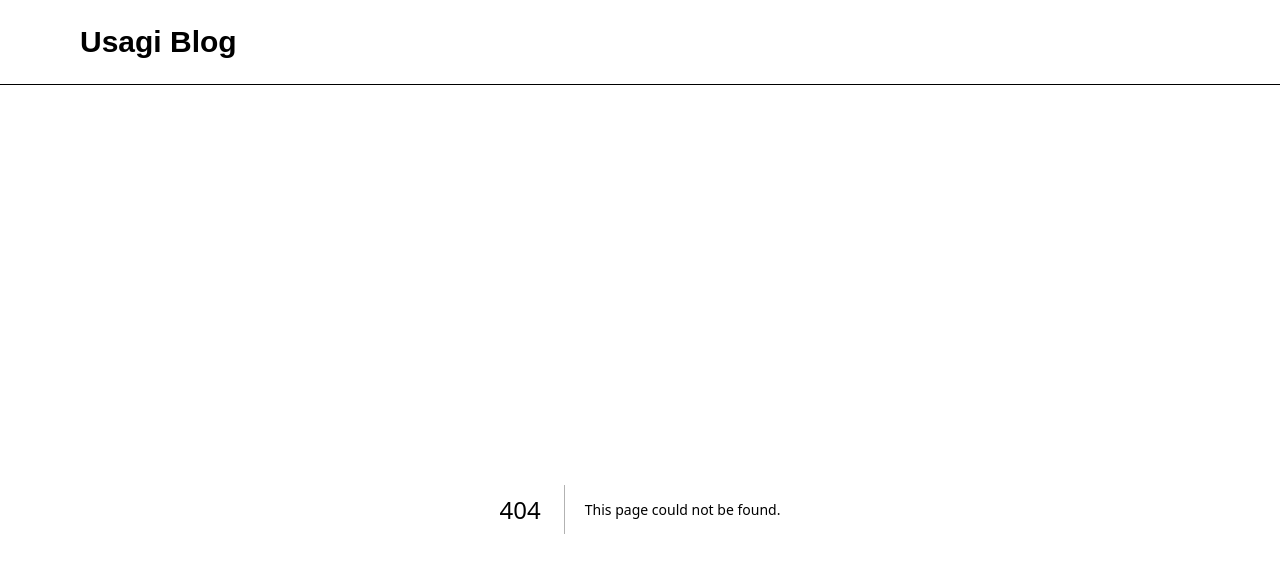
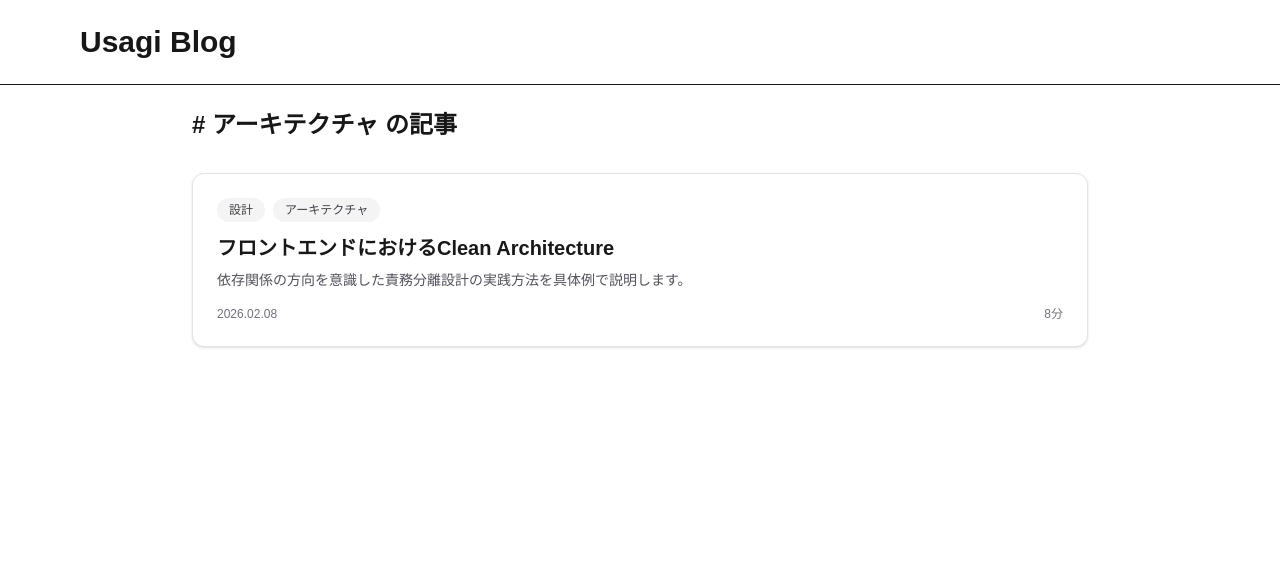
Before and after one commit to Apple-cake/next-tech-blog, a Next.js app: page /tags/architecture in a window 1280 px wide. Before the commit this address had no page. Shown: the top 572 px of the page. Built offline with nearby package versions, Linux system fonts and the light colour scheme.

Commit message:
タグ一覧ページの作成

```diff
--- /dev/null
+++ b/app/tags/[slug]/page.tsx
@@ -0,0 +1,25 @@
+import { articles } from "@/lib/articles";
+import { tags } from "@/lib/tags";
+import ArticleList from "@/components/article/ArticleList";
+
+type Props = {
+  params: Promise<{ slug: string }>;
+};
+
+export default async function TagPage({ params }: Props) {
+  const { slug } = await params;
+
+  const tagInfo = tags.find((t) => t.slug === slug);
+  const label = tagInfo?.name ?? slug;
+
+  const filtered = articles.filter((article) =>
+    article.tags.some((tag) => tag.slug === slug)
+  );
+
+  return (
+    <ArticleList
+      articles={filtered}
+      title={`# ${label} の記事`}
+    />
+  );
+}
--- a/components/article/ArticleList.tsx
+++ b/components/article/ArticleList.tsx
@@ -10,13 +10,13 @@ type Props = {
   title?: string;
 };
 
-export default function ArticleList({ articles }: Props) {
+export default function ArticleList({ articles, title }: Props) {
   return (
     <section className="max-w-4xl mx-auto">
 
       {/* セクションタイトル */}
       <h2 className="text-2xl font-bold mb-8">
-        新着記事
+        {title}
       </h2>
 
       {/* 縦並び */}
--- /dev/null
+++ b/lib/tags.ts
@@ -0,0 +1,11 @@
+export const tags = [
+  { name: "設計", slug: "design" },
+  { name: "Next.js", slug: "nextjs" },
+  { name: "TypeScript", slug: "typescript" },
+  { name: "React", slug: "react" },
+  { name: "パフォーマンス", slug: "performance" },
+  { name: "アーキテクチャ", slug: "architecture" },
+  { name: "UI", slug: "ui" },
+  { name: "UX", slug: "ux" },
+  { name: "プロダクト", slug: "product" },
+];
```
